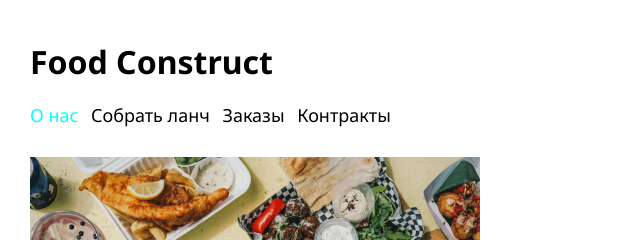
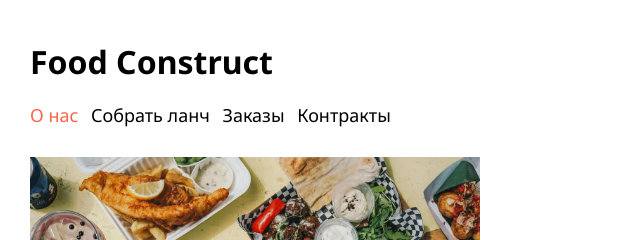
Before and after one commit to the-stupid-moth/Rubanova-web-dev-2024-1, a plain HTML site: page lab1/index.html in a window 1280 px wide. In both pictures the pointer is over the link "О нас". Shown: the top 240 px of the page, 0-640 px from the left. Drawn offline with Linux system fonts and the light colour scheme.

Commit message:
Add files via upload

```diff
--- a/lab1/style.css
+++ b/lab1/style.css
@@ -1,94 +1,3 @@
-/*.food > img {
-   width: auto;
-   height: 100%;
-}
-.food{
-    margin: 0;;
-    height: 300px;
-}
-table {
-    width: 100%;
-    border-collapse: collapse;
-    max-width: 40%;
-    margin: 0;
-}
-table, th, td {
-    border: 1px solid black;
-    padding: 8px;
-    text-align: center;
-    margin-bottom: 25px;
-    font-size: 18px;
-}
-body{
-    margin: 0;
-}
-footer{
-    background-color: black;
-    color: white;
-    padding-top: 20px;
-    padding-bottom: 20px;
-    padding-left: 20px;
-}
-footer a{
-    text-decoration: none;
-    color: white;
-}
-header a{
-    color: black;
-    text-decoration: none;
-}
-a:hover{
-    color: aqua;
-}
-main{
-    margin: 30px;
-}
-*{
-    box-sizing: border-box;
-    margin: 0;
-    padding: 0;
-    border: 0;
-    font-family: "Noto Sans", sans-serif;
-  font-optical-sizing: auto;
-  font-style: normal;
-  font-variation-settings:
-    "wdth" 100;
-}
-header{
-
-    margin-left: 30px;
-    margin-top: 40px;
-    margin-bottom: 20px;
-}
-nav{
-    margin-top: 20px;
-    font-size: 18px;
-
-}
-nav a{
-    margin-right: 8px;
-}
-ul{
-    margin-top: 20px;
-}
-#top5 h2{
-    margin-bottom: 10px;
-    margin-top: 20px;
-}
-#aboutus h2{
-    margin-bottom: 20px;
-}
-#aboutus{
-    margin-bottom: 30px;
-}
-#aboutus p{
-    font-size: 18px;
-}
-#advantages {
-    font-size: 18px;
-}
-*/
-
 * {
     box-sizing: border-box;
     margin: 0;
@@ -129,7 +38,7 @@ header a {
 }
 
 a:hover {
-    color: aqua;
+    color: tomato;
 }
 
 .food {
```
